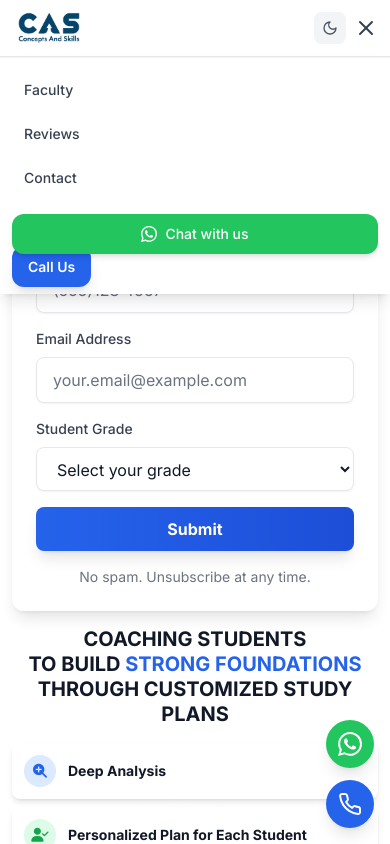
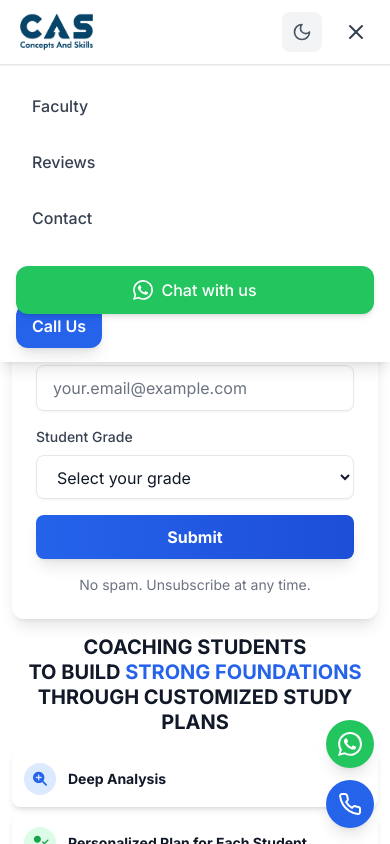
Before and after one commit to 03abhi/cas, a React (Vite) app: page / in a window 390 px wide. Both pictures are taken after a click on the button 366 px from the left and 28 px from the top of the page. Shown: the top 844 px of the page. Built offline with nearby package versions, Linux system fonts and the light colour scheme.

Commit message:
Fix header and footer mobile compatibility - improve touch targets, spacing, and responsive layout

```diff
--- a/src/components/Footer.tsx
+++ b/src/components/Footer.tsx
@@ -4,43 +4,44 @@ import { Facebook, Linkedin, Instagram, Mail } from 'lucide-react';
 const Footer: React.FC = () => {
   return (
     <footer className="bg-gray-900 dark:bg-black text-white">
-      <div className="container-custom py-8 lg:py-12">
-        <div className="grid md:grid-cols-1 lg:grid-cols-1 gap-6">
-          <div>
-            <div className="text-3xl font-bold text-primary-400 mb-6">
-              <div className="flex items-center space-x-2">
+      <div className="container-custom py-6 sm:py-8 lg:py-12">
+        <div className="grid grid-cols-1 gap-6 sm:gap-8">
+          <div className="text-center sm:text-left">
+            <div className="text-2xl sm:text-3xl font-bold text-primary-400 mb-4 sm:mb-6">
+              <div className="flex items-center justify-center sm:justify-start space-x-2">
                 <span>CAS</span>
-                <div className="text-sm font-normal text-gray-300">
+                <div className="text-xs sm:text-sm font-normal text-gray-300">
                   <div>Concepts And Skills</div>
                 </div>
               </div>
             </div>
-            <div className="flex space-x-6">
+            <div className="flex justify-center sm:justify-start space-x-4 sm:space-x-6">
               <a href="https://www.facebook.com/learncas" target="_blank" rel="noopener noreferrer" className="p-3 bg-gray-800 dark:bg-gray-900 rounded-xl hover:bg-primary-600 transition-all duration-300 transform hover:scale-110">
-                <Facebook className="w-6 h-6" />
+                <Facebook className="w-5 h-5 sm:w-6 sm:h-6" />
               </a>
               <a href="https://www.instagram.com/c.a.s_concept_and_skills/" target="_blank" rel="noopener noreferrer" className="p-3 bg-gray-800 dark:bg-gray-900 rounded-xl hover:bg-primary-600 transition-all duration-300 transform hover:scale-110">
-                <Instagram className="w-6 h-6" />
+                <Instagram className="w-5 h-5 sm:w-6 sm:h-6" />
               </a>
               <a href="https://www.linkedin.com/company/cas-educations/" target="_blank" rel="noopener noreferrer" className="p-3 bg-gray-800 dark:bg-gray-900 rounded-xl hover:bg-primary-600 transition-all duration-300 transform hover:scale-110">
-                <Linkedin className="w-6 h-6" />
+                <Linkedin className="w-5 h-5 sm:w-6 sm:h-6" />
               </a>
             </div>
           </div>
 
         </div>
 
-        <div className="border-t border-gray-800 dark:border-gray-700 mt-8 pt-6">
-          <div className="flex flex-col md:flex-row justify-between items-center">
-            <div className="text-gray-400 mb-4 md:mb-0 font-medium text-lg">
+        <div className="border-t border-gray-800 dark:border-gray-700 mt-6 sm:mt-8 pt-4 sm:pt-6">
+          <div className="flex flex-col sm:flex-row justify-between items-center space-y-4 sm:space-y-0">
+            <div className="text-gray-400 text-center sm:text-left font-medium text-sm sm:text-base lg:text-lg">
               © 2025 CAS Concepts And Skills. All rights reserved.
             </div>
-            <div className="flex items-center space-x-8">
-              <a href="#" className="text-gray-400 hover:text-primary-400 transition-colors font-medium text-lg">Privacy Policy</a>
-              <a href="#" className="text-gray-400 hover:text-primary-400 transition-colors font-medium text-lg">Terms of Service</a>
-              <a href="mailto:info@casclasses.com" className="flex items-center space-x-2 text-gray-400 hover:text-primary-400 transition-colors font-medium text-lg">
-                <Mail className="w-5 h-5" />
-                <span>info@casclasses.com</span>
+            <div className="flex flex-col sm:flex-row items-center space-y-3 sm:space-y-0 sm:space-x-6 lg:space-x-8">
+              <a href="#" className="text-gray-400 hover:text-primary-400 transition-colors font-medium text-sm sm:text-base lg:text-lg">Privacy Policy</a>
+              <a href="#" className="text-gray-400 hover:text-primary-400 transition-colors font-medium text-sm sm:text-base lg:text-lg">Terms of Service</a>
+              <a href="mailto:info@casclasses.com" className="flex items-center space-x-2 text-gray-400 hover:text-primary-400 transition-colors font-medium text-sm sm:text-base lg:text-lg">
+                <Mail className="w-4 h-4 sm:w-5 sm:h-5" />
+                <span className="hidden sm:inline">info@casclasses.com</span>
+                <span className="sm:hidden">Email Us</span>
               </a>
             </div>
           </div>
--- a/src/components/Header.tsx
+++ b/src/components/Header.tsx
@@ -9,10 +9,10 @@ const Header: React.FC = () => {
   return (
     <header className="bg-white/95 dark:bg-gray-900/95 backdrop-blur-sm shadow-sm sticky top-0 z-50 border-b border-gray-100 dark:border-gray-800 transition-colors duration-300">
       <div className="container-custom">
-        <div className="flex justify-between items-center h-14 sm:h-16 md:h-20">
-          <div className="flex items-center">
+        <div className="flex justify-between items-center h-16 sm:h-18 md:h-20">
+          <div className="flex items-center flex-1">
             <a href="#" className="flex items-center" aria-label="CAS Classes Home">
-              <img src="/logo.jpg" alt="CAS Classes" className="h-10 sm:h-12 md:h-16 w-auto object-contain img-responsive" />
+              <img src="/logo.jpg" alt="CAS Classes" className="h-12 sm:h-14 md:h-16 w-auto object-contain img-responsive" />
             </a>
           </div>
 
@@ -39,16 +39,16 @@ const Header: React.FC = () => {
             <a href="tel:8618197603" className="btn-primary hover-lift text-sm lg:text-base">Call Us</a>
           </div>
 
-          <div className="md:hidden flex items-center space-x-2">
+          <div className="md:hidden flex items-center space-x-3">
             <button
               onClick={toggleDarkMode}
-              className="p-2 rounded-lg bg-gray-100 dark:bg-gray-800 text-gray-600 dark:text-gray-300 hover:bg-gray-200 dark:hover:bg-gray-700 transition-colors duration-200"
+              className="p-2.5 rounded-lg bg-gray-100 dark:bg-gray-800 text-gray-600 dark:text-gray-300 hover:bg-gray-200 dark:hover:bg-gray-700 transition-colors duration-200"
               aria-label="Toggle dark mode"
             >
-              {isDarkMode ? <Sun className="w-4 h-4" /> : <Moon className="w-4 h-4" />}
+              {isDarkMode ? <Sun className="w-5 h-5" /> : <Moon className="w-5 h-5" />}
             </button>
             <button
-              className="md:hidden"
+              className="md:hidden p-2.5 rounded-lg hover:bg-gray-100 dark:hover:bg-gray-800 transition-colors duration-200"
               onClick={() => setIsMenuOpen(!isMenuOpen)}
             >
               {isMenuOpen ? <X className="w-6 h-6 text-gray-700 dark:text-gray-300" /> : <Menu className="w-6 h-6 text-gray-700 dark:text-gray-300" />}
@@ -58,18 +58,18 @@ const Header: React.FC = () => {
 
         {isMenuOpen && (
           <div className="md:hidden mobile-menu">
-            <div className="px-3 pt-3 pb-4 space-y-1 bg-white dark:bg-gray-900 border-t border-gray-100 dark:border-gray-800">
-              <a href="#faculty" className="block px-3 py-2.5 text-sm sm:text-base text-gray-700 dark:text-gray-300 hover:text-primary-600 dark:hover:text-primary-400 font-medium rounded-lg hover:bg-gray-50 dark:hover:bg-gray-800 transition-colors" onClick={() => setIsMenuOpen(false)}>Faculty</a>
-              <a href="#student-feedback" className="block px-3 py-2.5 text-sm sm:text-base text-gray-700 dark:text-gray-300 hover:text-primary-600 dark:hover:text-primary-400 font-medium rounded-lg hover:bg-gray-50 dark:hover:bg-gray-800 transition-colors" onClick={() => setIsMenuOpen(false)}>Reviews</a>
-              <a href="#contact" className="block px-3 py-2.5 text-sm sm:text-base text-gray-700 dark:text-gray-300 hover:text-primary-600 dark:hover:text-primary-400 font-medium rounded-lg hover:bg-gray-50 dark:hover:bg-gray-800 transition-colors" onClick={() => setIsMenuOpen(false)}>Contact</a>
-              <div className="pt-3 space-y-2">
-                <a href="https://wa.me/918618197603" target="_blank" rel="noopener noreferrer" className="w-full flex items-center justify-center space-x-2 px-4 py-2.5 bg-green-500 hover:bg-green-600 text-white rounded-xl font-medium hover-lift shadow-md text-sm sm:text-base" onClick={() => setIsMenuOpen(false)}>
-                  <svg className="w-4 h-4" viewBox="0 0 24 24" fill="currentColor">
+            <div className="px-4 pt-4 pb-6 space-y-2 bg-white dark:bg-gray-900 border-t border-gray-100 dark:border-gray-800">
+              <a href="#faculty" className="block px-4 py-3 text-base text-gray-700 dark:text-gray-300 hover:text-primary-600 dark:hover:text-primary-400 font-medium rounded-lg hover:bg-gray-50 dark:hover:bg-gray-800 transition-colors" onClick={() => setIsMenuOpen(false)}>Faculty</a>
+              <a href="#student-feedback" className="block px-4 py-3 text-base text-gray-700 dark:text-gray-300 hover:text-primary-600 dark:hover:text-primary-400 font-medium rounded-lg hover:bg-gray-50 dark:hover:bg-gray-800 transition-colors" onClick={() => setIsMenuOpen(false)}>Reviews</a>
+              <a href="#contact" className="block px-4 py-3 text-base text-gray-700 dark:text-gray-300 hover:text-primary-600 dark:hover:text-primary-400 font-medium rounded-lg hover:bg-gray-50 dark:hover:bg-gray-800 transition-colors" onClick={() => setIsMenuOpen(false)}>Contact</a>
+              <div className="pt-4 space-y-3">
+                <a href="https://wa.me/918618197603" target="_blank" rel="noopener noreferrer" className="w-full flex items-center justify-center space-x-2 px-4 py-3 bg-green-500 hover:bg-green-600 text-white rounded-xl font-medium hover-lift shadow-md text-base" onClick={() => setIsMenuOpen(false)}>
+                  <svg className="w-5 h-5" viewBox="0 0 24 24" fill="currentColor">
                     <path d="M17.472 14.382c-.297-.149-1.758-.867-2.03-.967-.273-.099-.471-.148-.67.15-.197.297-.767.966-.94 1.164-.173.199-.347.223-.644.075-.297-.15-1.255-.463-2.39-1.475-.883-.788-1.48-1.761-1.653-2.059-.173-.297-.018-.458.13-.606.134-.133.298-.347.446-.52.149-.174.198-.298.298-.497.099-.198.05-.371-.025-.52-.075-.149-.669-1.612-.916-2.207-.242-.579-.487-.5-.669-.51-.173-.008-.371-.01-.57-.01-.198 0-.52.074-.792.372-.272.297-1.04 1.016-1.04 2.479 0 1.462 1.065 2.875 1.213 3.074.149.198 2.096 3.2 5.077 4.487.709.306 1.262.489 1.694.625.712.227 1.36.195 1.871.118.571-.085 1.758-.719 2.006-1.413.248-.694.248-1.289.173-1.413-.074-.124-.272-.198-.57-.347m-5.421 7.403h-.004a9.87 9.87 0 01-5.031-1.378l-.361-.214-3.741.982.998-3.648-.235-.374a9.86 9.86 0 01-1.51-5.26c.001-5.45 4.436-9.884 9.888-9.884 2.64 0 5.122 1.03 6.988 2.898a9.825 9.825 0 012.893 6.994c-.003 5.45-4.437 9.884-9.885 9.884m8.413-18.297A11.815 11.815 0 0012.05 0C5.495 0 .16 5.335.157 11.892c0 2.096.547 4.142 1.588 5.945L.057 24l6.305-1.654a11.882 11.882 0 005.683 1.448h.005c6.554 0 11.89-5.335 11.893-11.893A11.821 11.821 0 0020.885 3.488"/>
                   </svg>
                   <span>Chat with us</span>
                 </a>
-                <a href="tel:8618197603" className="w-full btn-primary text-center hover-lift text-sm sm:text-base" onClick={() => setIsMenuOpen(false)}>Call Us</a>
+                <a href="tel:8618197603" className="w-full btn-primary text-center hover-lift text-base py-3" onClick={() => setIsMenuOpen(false)}>Call Us</a>
               </div>
             </div>
           </div>
--- a/src/index.css
+++ b/src/index.css
@@ -321,4 +321,24 @@
   .card-mobile {
     @apply p-4 mx-2;
   }
+
+  /* Mobile header improvements */
+  .mobile-header {
+    @apply px-3 py-2;
+  }
+
+  /* Mobile footer improvements */
+  .mobile-footer {
+    @apply text-center space-y-4;
+  }
+
+  /* Better mobile navigation */
+  .mobile-nav-item {
+    @apply py-3 px-4 text-base font-medium;
+  }
+
+  /* Mobile social icons */
+  .mobile-social {
+    @apply justify-center space-x-4;
+  }
 }
```
